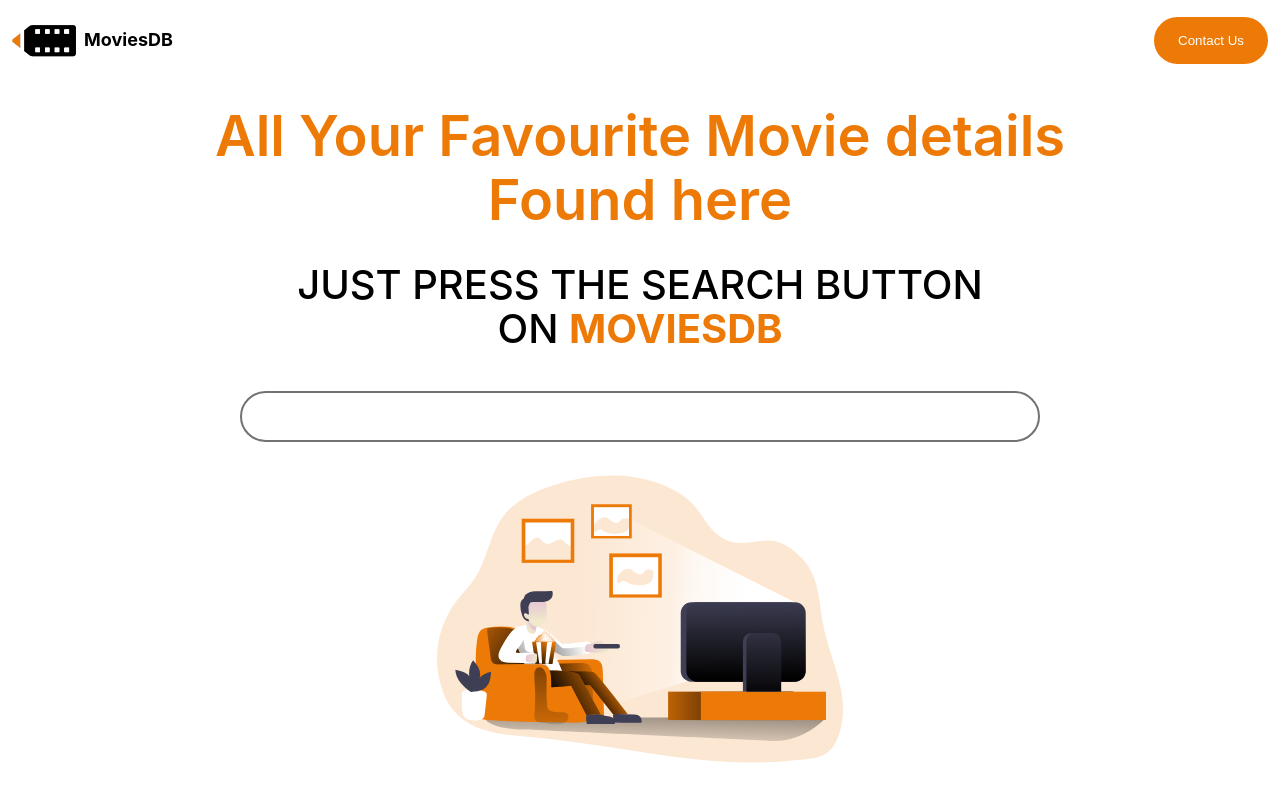
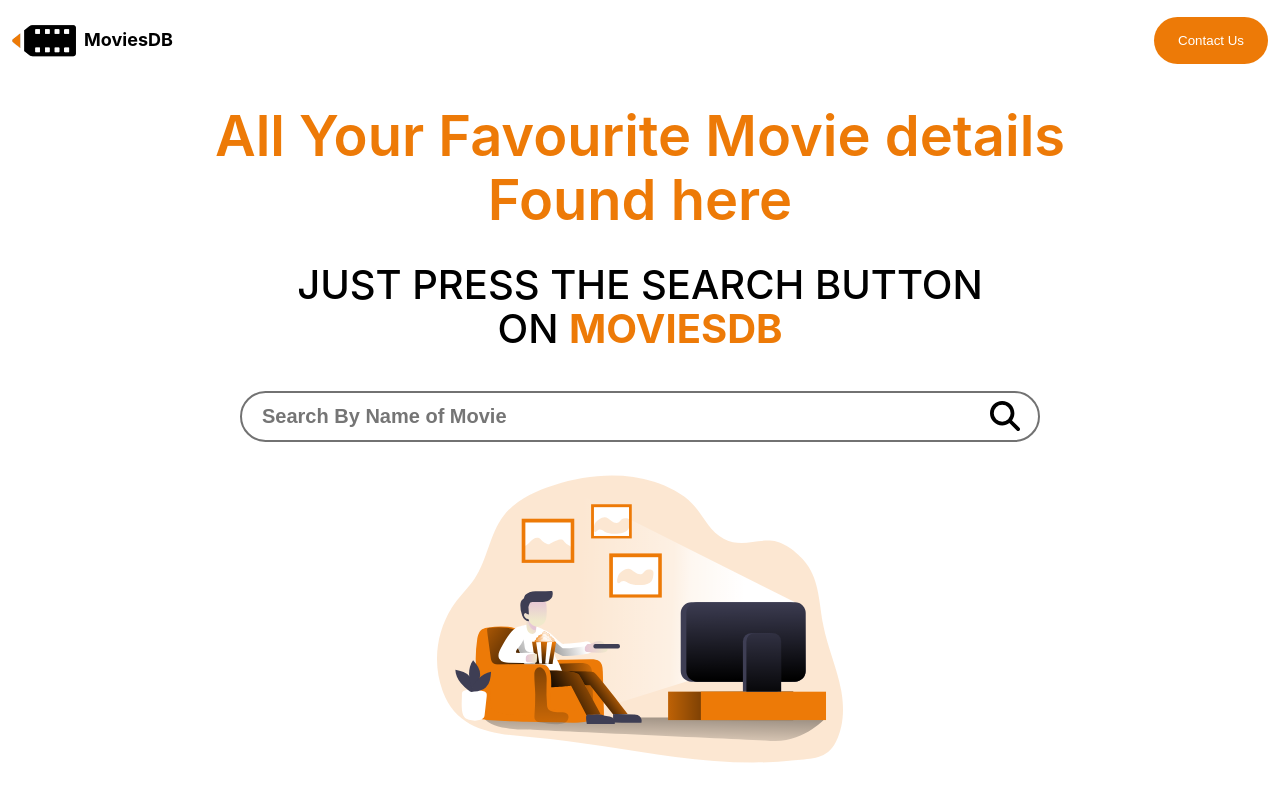
Before and after one commit to SahilPanhotra/moviesdb, a React (Vite) app: page / in a window 1280 px wide. Built offline with nearby package versions, Linux system fonts and the light colour scheme.

Commit message:
build:Home Page

```diff
--- a/package.json
+++ b/package.json
@@ -9,6 +9,9 @@
     "preview": "vite preview"
   },
   "dependencies": {
+    "@fortawesome/fontawesome-svg-core": "^6.2.1",
+    "@fortawesome/free-solid-svg-icons": "^6.2.1",
+    "@fortawesome/react-fontawesome": "^0.2.0",
     "react": "^18.2.0",
     "react-dom": "^18.2.0",
     "react-router-dom": "^6.4.5"
--- a/src/App.jsx
+++ b/src/App.jsx
@@ -1,15 +1,17 @@
-import './App.css'
-import Header from './components/Header'
-import NavBar from './components/NavBar'
+import "./App.css";
+import Header from "./components/Header";
+import NavBar from "./components/NavBar";
+import { library } from '@fortawesome/fontawesome-svg-core'
+import { faMagnifyingGlass } from "@fortawesome/free-solid-svg-icons";
+library.add(faMagnifyingGlass);
 
 function App() {
-
   return (
     <div className="App">
-      <NavBar/>
-      <Header/>
+      <NavBar />
+      <Header />
     </div>
-  )
+  );
 }
 
-export default App
+export default App;
--- a/src/components/Header.css
+++ b/src/components/Header.css
@@ -35,3 +35,29 @@
 .header__img {
     width: 100%;
 }
+.search__wrapper {
+    max-width: 800px;
+    width: 100%;
+    position: relative;
+    display: flex;
+    justify-content: center;
+    align-items: center;
+}
+.search__btn {
+    background: none;
+    border: none;
+    font-size: 30px;
+    display: flex;
+    align-items: center;
+}
+.icon {
+  padding: 4px;
+  position: absolute;
+  right: 16px;
+}
+.icon:hover {
+    color: #ed7a07  ;
+}
+.icon:active{
+    color:green;
+}
--- a/src/components/Header.jsx
+++ b/src/components/Header.jsx
@@ -2,6 +2,7 @@ import React from 'react'
 import './Header.css'
 import headerImg from '../assets/headerImg.svg'
 import Search from './ui/Search'
+import { FontAwesomeIcon } from "@fortawesome/react-fontawesome";
 
 const Header = () => {
   return (
@@ -13,7 +14,10 @@ const Header = () => {
         <h2 className='header__subtitle'>
             Just Press the Search button on <span className='brand-color bold'>MoviesDB</span>
         </h2>
-        <Search/>
+        <div className="search__wrapper">
+        <Search search="Search By Name of Movie"/>
+        <button className='search__btn'><FontAwesomeIcon icon="fa-magnifying-glass" className='icon' /></button>
+        </div>
         <figure className='header__image--wrapper'>
             <img src={headerImg} alt="header image"  className='header__img'/>
         </figure>
--- a/src/components/ui/Search.css
+++ b/src/components/ui/Search.css
@@ -1,6 +1,5 @@
 
 .search__input {
-    max-width: 800px;
     width: 100%;
     font-size: 20px;
     font-weight: 600;
--- a/src/components/ui/Search.jsx
+++ b/src/components/ui/Search.jsx
@@ -1,10 +1,10 @@
 import React from 'react'
 import './Search.css'
 
-const Search = props => {
+const Search = ({search}) => {
   return (
     <>
-        <input type="text"  className='search__input'/>
+        <input type="text" placeholder={search} className='search__input' required/>
     </>
   )
 }
```
Also changed, not shown: 1 other file (tests, documents, lock files or other folders).
